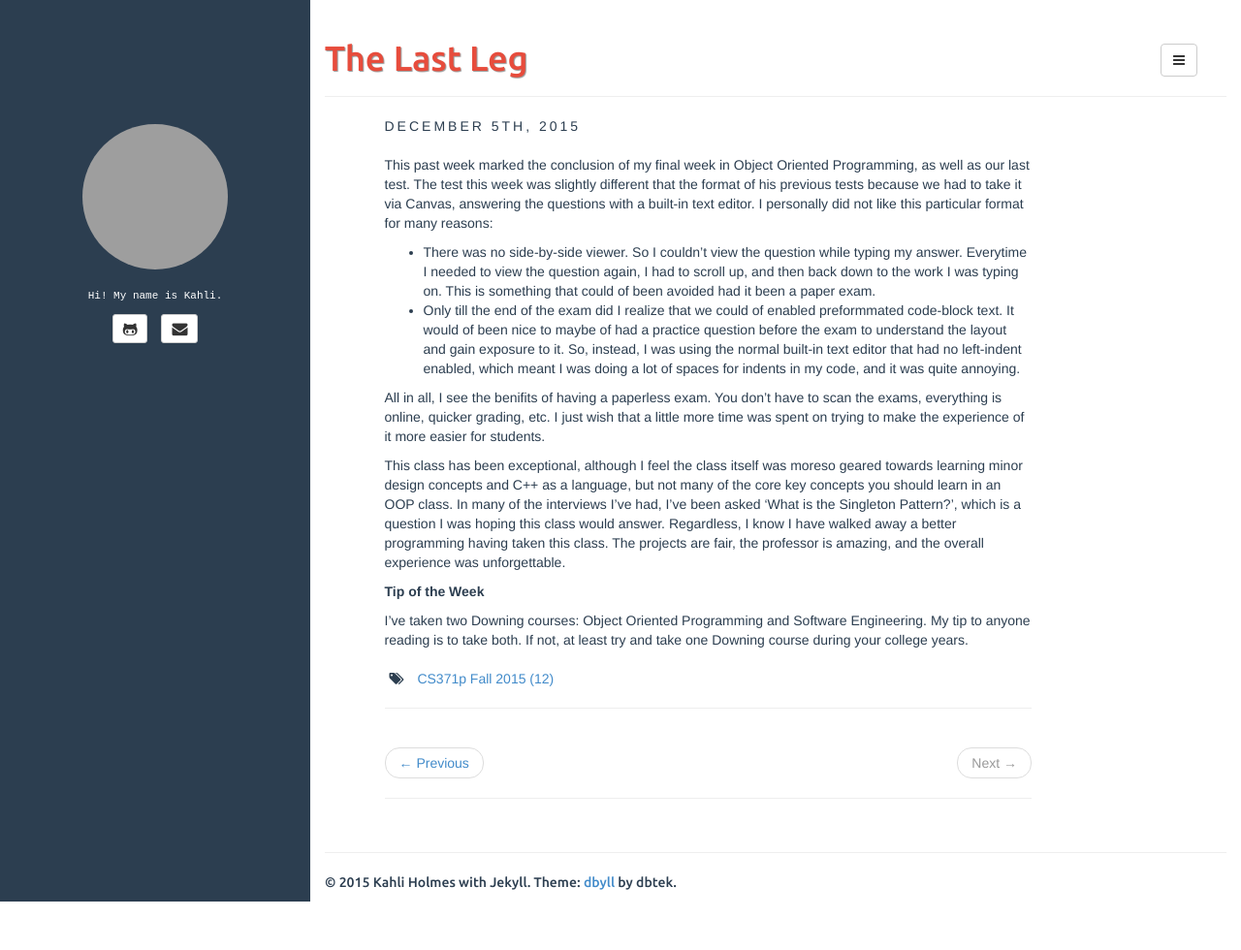
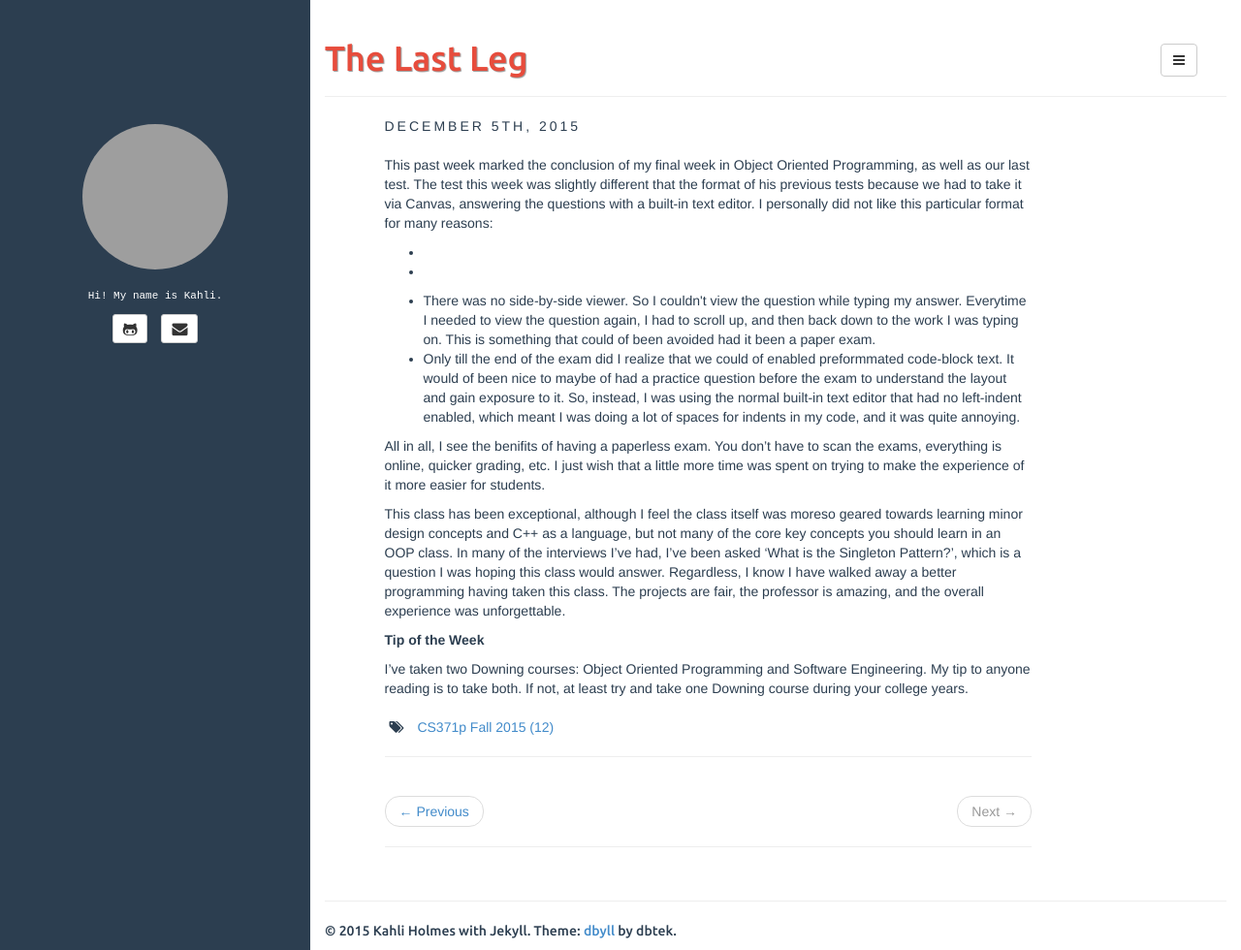
Before and after one commit to kahlih/blog, a Jekyll site: the page built from _posts/2015-12-05-week14.md, in a window 1280 px wide and 980 px high. Shown: the whole window at 97% size. Built offline with Jekyll 4.4.1, drawn with Linux system fonts in a browser that asks for light colours; grey boxes are pictures that could not be loaded.

Commit message:
Update 2015-12-05-week14.md

```diff
--- a/_posts/2015-12-05-week14.md
+++ b/_posts/2015-12-05-week14.md
@@ -7,8 +7,14 @@ fullview: true
 ---
 
 This past week marked the conclusion of my final week in Object Oriented Programming, as well as our last test. The test this week was slightly different that the format of his previous tests because we had to take it via Canvas, answering the questions with a built-in text editor. I personally did not like this particular format for many reasons:
-  - There was no side-by-side viewer. So I couldn't view the question while typing my answer. Everytime I needed to view the question again, I had to scroll up, and then back down to the work I was typing on. This is something that could of been avoided had it been a paper exam.
-  - Only till the end of the exam did I realize that we could of enabled preformmated code-block text. It would of been nice to maybe of had a practice question before the exam to understand the layout and gain exposure to it. So, instead, I was using the normal built-in text editor that had no left-indent enabled, which meant I was doing a lot of spaces for indents in my code, and it was quite annoying.
+  -
+  -
+
+<ul>
+    <li>There was no side-by-side viewer. So I couldn't view the question while typing my answer. Everytime I needed to view the question again, I had to scroll up, and then back down to the work I was typing on. This is something that could of been avoided had it been a paper exam. </li>
+    <li>Only till the end of the exam did I realize that we could of enabled preformmated code-block text. It would of been nice to maybe of had a practice question before the exam to understand the layout and gain exposure to it. So, instead, I was using the normal built-in text editor that had no left-indent enabled, which meant I was doing a lot of spaces for indents in my code, and it was quite annoying. </li>
+</ul>
+
 
 All in all, I see the benifits of having a paperless exam. You don't have to scan the exams, everything is online, quicker grading, etc. I just wish that a little more time was spent on trying to make the experience of it more easier for students.
 
```
